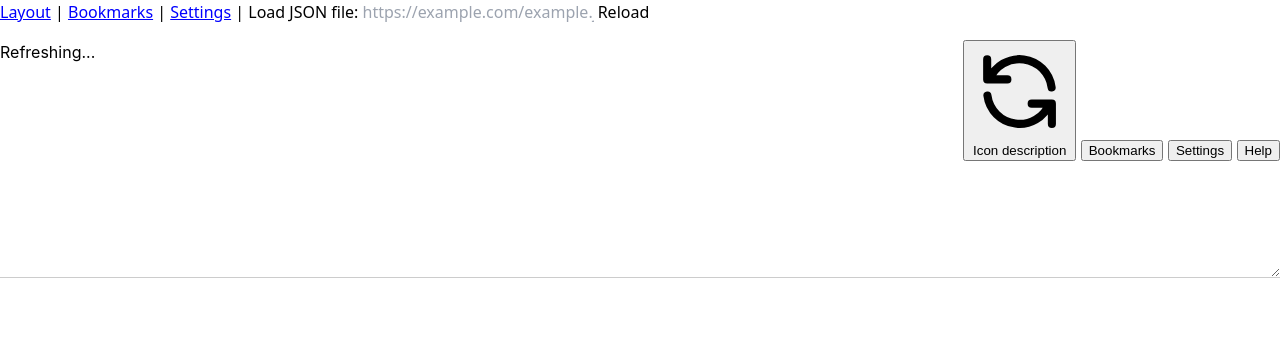
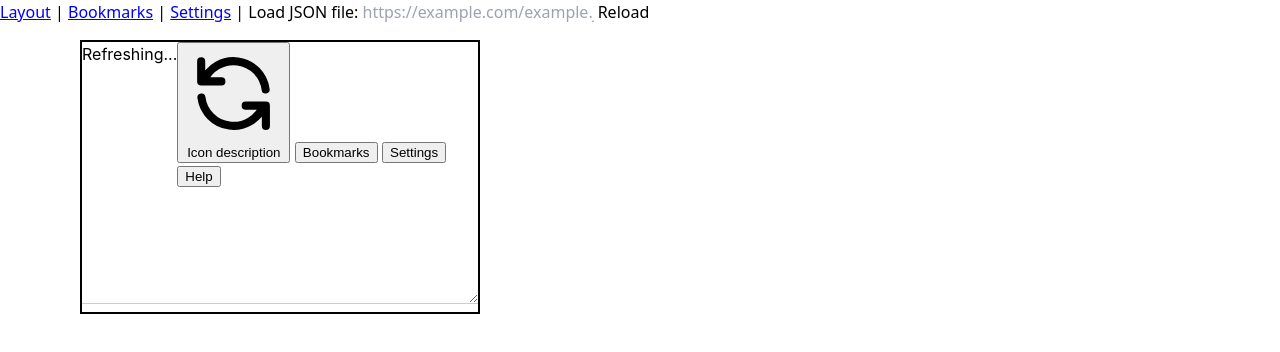
Before and after one commit to exhuma/schmackhaft, a website built with Vite: page demo/index.html in a window 1280 px wide. Built offline with nearby package versions, Linux system fonts and the light colour scheme; no server answers.

Commit message:
Use reduced width on demo-page

```diff
--- a/demo/index.html
+++ b/demo/index.html
@@ -35,6 +35,9 @@
       app-schmackhaft {
         resize: both;
         height: 100%;
+        width: 400px;
+        margin-left: 5em;
+        border: 2px solid black;
       }
 
       DIV[slot="top"] {
```
